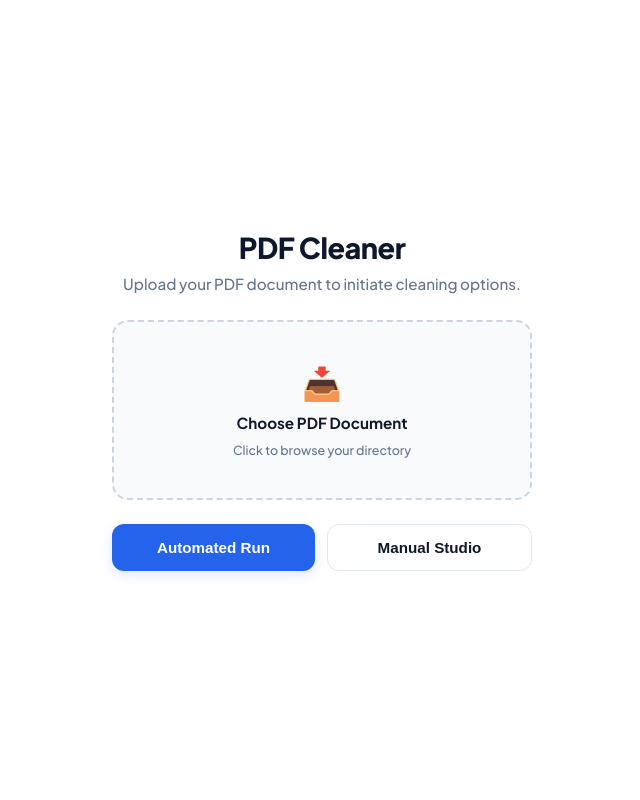
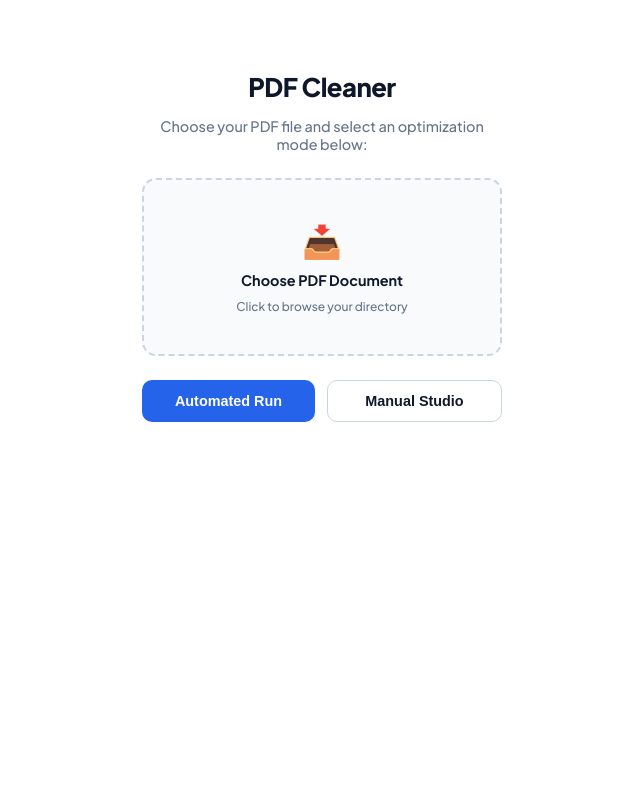
Before and after one commit to adarshkatiyar37-ai/quicktooles, a Flask app: page / in a window 1280 px wide. Shown: the whole page, without its empty margins (318-958 px from the left). Run offline with Flask 3, Linux system fonts and the light colour scheme.

Commit message:
index.html

```diff
--- a/templates/index.html
+++ b/templates/index.html
@@ -3,186 +3,124 @@
 <head>
     <meta charset="UTF-8">
     <meta name="viewport" content="width=device-width, initial-scale=1.0">
-    <title>PDF Processing Console</title>
+    <title>Smart PDF Tool</title>
     <link href="https://fonts.googleapis.com/css2?family=Plus+Jakarta+Sans:wght@500;600;700;800&display=swap" rel="stylesheet">
     <style>
-        :root {
-            --primary-blue: #2563eb;
-            --hover-blue: #1d4ed8;
-            --success-green: #10b981;
-            --hover-green: #059669;
-            --text-dark: #0f172a;
-            --text-muted: #64748b;
-            --border-color: #e2e8f0;
-        }
-
         body {
-            font-family: 'Plus Jakarta Sans', sans-serif;
-            background: #ffffff; /* Pure white back-layer matching iframe boundary */
-            margin: 0;
-            padding: 24px;
+            font-family: 'Plus Jakarta Sans', Arial, sans-serif;
+            background: #ffffff;
             display: flex;
             justify-content: center;
-            align-items: center;
-            min-height: 100vh;
-            color: var(--text-dark);
+            padding-top: 40px;
+            margin: 0;
+            color: #0f172a;
+        }
+        .container {
+            background: white;
+            padding: 30px 20px;
+            border-radius: 16px;
+            width: 100%;
+            max-width: 400px;
+            text-align: center;
             box-sizing: border-box;
         }
-
-        /* Seamless layout that spans across the entire outer iframe canvas */
-        .container {
-            width: 100%;
-            max-width: 440px;
-            text-align: center;
-            padding: 10px;
-            box-sizing: border-box;
-        }
-
         .container h2 {
-            font-size: 1.8rem;
+            font-size: 1.6rem;
             font-weight: 800;
             margin: 0 0 8px 0;
             letter-spacing: -0.5px;
-            color: var(--text-dark);
         }
-
-        .container p.description {
-            font-size: 0.95rem;
-            color: var(--text-muted);
-            margin: 0 0 25px 0;
+        .container p {
+            font-size: 0.9rem;
+            color: #64748b;
+            margin-bottom: 25px;
             font-weight: 500;
-            line-height: 1.4;
         }
-
-        /* Clean Upload Dropzone */
         .upload-box {
             border: 2px dashed #cbd5e1;
             padding: 40px 20px;
             cursor: pointer;
             margin-bottom: 24px;
             background: #f8fafc;
-            border-radius: 16px;
-            transition: all 0.2s ease;
+            border-radius: 14px;
             display: flex;
             flex-direction: column;
             align-items: center;
             gap: 10px;
+            transition: all 0.2s ease;
         }
-
         .upload-box:hover {
-            border-color: var(--primary-blue);
+            border-color: #2563eb;
             background: #eff6ff;
         }
-
         .upload-icon {
             font-size: 2rem;
         }
-
         #label {
-            color: var(--text-dark);
+            color: #0f172a;
             font-weight: 700;
-            font-size: 0.95rem;
+            font-size: 0.9rem;
         }
-
         .upload-sublabel {
-            font-size: 0.78rem;
-            color: var(--text-muted);
+            font-size: 0.75rem;
+            color: #64748b;
             font-weight: 500;
         }
-
-        /* Responsive Controls */
-        .btn-group {
-            display: flex;
-            gap: 12px;
-        }
-
+        .btn-group { display: flex; gap: 12px; }
         .btn {
             color: white;
-            padding: 14px 20px;
+            padding: 12px 18px;
             border: none;
-            border-radius: 12px;
+            border-radius: 10px;
             cursor: pointer;
             flex: 1;
-            font-size: 0.95rem;
+            font-size: 0.9rem;
             font-weight: 700;
             transition: all 0.2s ease;
         }
-
-        .btn-auto {
-            background: var(--primary-blue);
-            box-shadow: 0 4px 12px rgba(37, 99, 235, 0.15);
-        }
-
-        .btn-auto:hover {
-            background: var(--hover-blue);
-        }
-
-        .btn-manual {
-            background: #ffffff;
-            color: var(--text-dark);
-            border: 1px solid var(--border-color);
-        }
-
-        .btn-manual:hover {
-            background: #f8fafc;
-            border-color: #cbd5e1;
-        }
-
-        .btn-download {
-            background: var(--success-green);
-            width: 100%;
-            font-size: 1rem;
-            padding: 14px;
-            box-shadow: 0 4px 12px rgba(16, 185, 129, 0.15);
-        }
-
-        .btn-download:hover {
-            background: var(--hover-green);
-        }
-
-        /* Success Diagnosis Panel */
+        .btn-auto { background: #2563eb; }
+        .btn-auto:hover { background: #1d4ed8; }
+        .btn-manual { background: #ffffff; color: #0f172a; border: 1px solid #cbd5e1; }
+        .btn-manual:hover { background: #f8fafc; }
+        .btn-download { background: #10b981; width: 100%; font-size: 0.95rem; padding: 12px; }
+        .btn-download:hover { background: #059669; }
         .stats {
             background: #f0fdf4;
-            padding: 24px;
-            border-radius: 16px;
+            padding: 20px;
+            border-radius: 12px;
             text-align: left;
-            margin-bottom: 24px;
+            margin-bottom: 20px;
             border: 1px solid #bbf7d0;
         }
-
         .stats strong {
             color: #166534;
-            font-size: 1.1rem;
+            font-size: 1rem;
             display: block;
-            margin-bottom: 12px;
+            margin-bottom: 8px;
             font-weight: 700;
         }
-
         .stats p {
-            margin: 6px 0;
+            margin: 4px 0;
             color: #1e293b;
-            font-size: 0.95rem;
+            font-size: 0.85rem;
             font-weight: 600;
         }
-
         .reset-link {
             display: inline-block;
-            color: var(--primary-blue);
+            color: #2563eb;
             text-decoration: none;
-            font-size: 0.9rem;
+            font-size: 0.85rem;
             font-weight: 700;
         }
-
         .reset-link:hover {
-            color: var(--hover-blue);
+            color: #1d4ed8;
         }
     </style>
 </head>
 <body>
 <div class="container">
-
     <h2>PDF Cleaner</h2>
-    <p class="description">Upload your PDF document to initiate cleaning options.</p>
+    <p>Choose your PDF file and select an optimization mode below:</p>
 
     {% if not download %}
     <form action="/" method="POST" enctype="multipart/form-data" id="pdfForm">
@@ -202,16 +140,14 @@
     </form>
     {% else %}
     <div class="stats">
-        <strong>Optimization Suite Complete</strong>
-        <p>• Blank pages cleanly omitted: {{ blanks }}</p>
-        <p>• Alignment variables corrected: {{ rotated }}</p>
+        <strong>Optimization Complete!</strong>
+        <p>• Blank Pages Omitted: {{ blanks }}</p>
+        <p>• Rotated Pages Fixed: {{ rotated }}</p>
     </div>
-
     <a href="/download"><button class="btn btn-download">Download Processed PDF</button></a>
     <br><br>
-    <a href="/" class="reset-link">Process another document</a>
+    <a href="/" class="reset-link">Upload Another File</a>
     {% endif %}
-
 </div>
 </body>
 </html>
```
